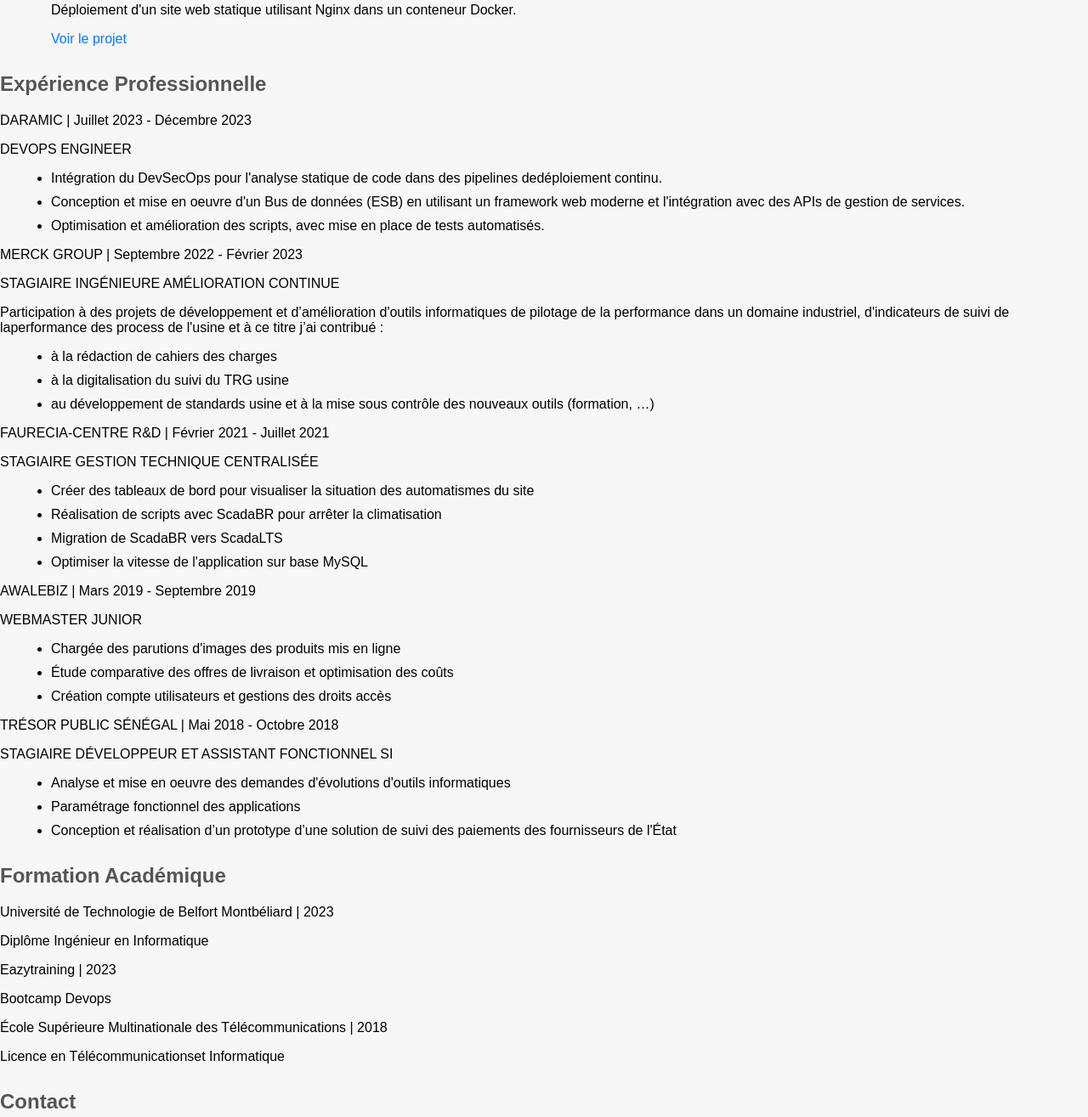
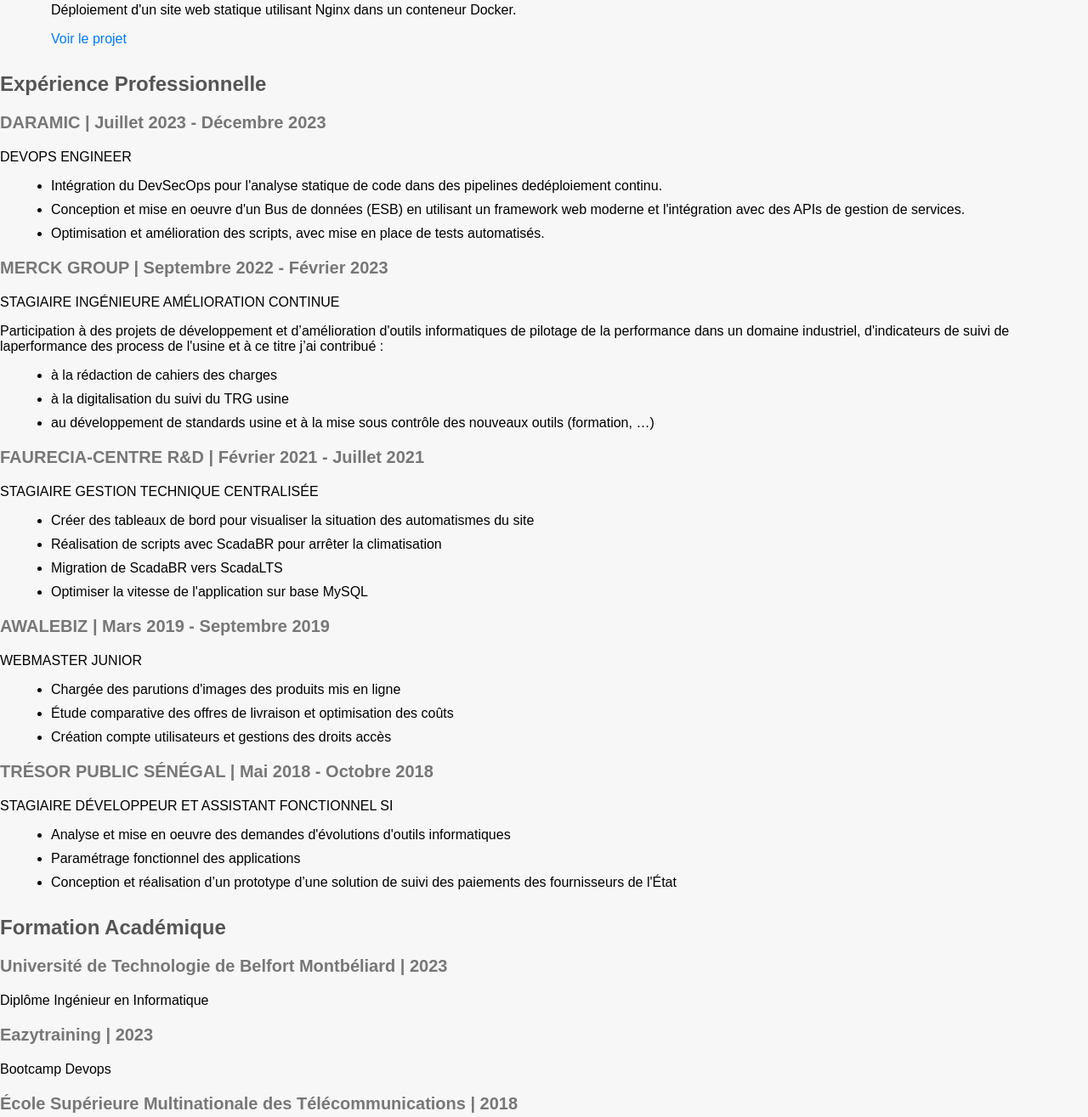
Before and after one commit to Binetou1996/Binetou1996.github.io, a plain HTML site: page index.html in a window 1280 px wide. Shown: the part 514-1829 px from the top of the page at 85% size. Drawn offline with Linux system fonts and the light colour scheme.

Commit message:
Changement du balise de titre des noms d'entreprise et d'école en H3

```diff
--- a/index.html
+++ b/index.html
@@ -29,14 +29,14 @@
         </li>
     </ul>
     <h2>Expérience Professionnelle</h2>
-    <p>DARAMIC | Juillet 2023 - Décembre 2023</p>
+    <h3>DARAMIC | Juillet 2023 - Décembre 2023</h3>
     <p>DEVOPS ENGINEER</p>
     <ul>
         <li>Intégration du DevSecOps pour l'analyse statique de code dans des pipelines dedéploiement continu.</li>
         <li>Conception et mise en oeuvre d'un Bus de données (ESB) en utilisant un framework web moderne et l'intégration avec des APIs de gestion de services.</li>
         <li>Optimisation et amélioration des scripts, avec mise en place de tests automatisés.</li>
     </ul>
-    <p>MERCK GROUP | Septembre 2022 - Février 2023</p>
+    <h3>MERCK GROUP | Septembre 2022 - Février 2023</h3>
     <p>STAGIAIRE INGÉNIEURE AMÉLIORATION CONTINUE</p>
     <p>Participation à des projets de développement et d’amélioration d'outils informatiques de pilotage de la performance dans un domaine industriel, d'indicateurs de suivi de laperformance des process de l'usine et à ce titre j’ai contribué :</p>
     <ul>
@@ -44,7 +44,7 @@
         <li>à la digitalisation du suivi du TRG usine</li>
         <li>au développement de standards usine et à la mise sous contrôle des nouveaux outils (formation, …)</li>
     </ul>
-    <p>FAURECIA-CENTRE R&D | Février 2021 - Juillet 2021</p>
+    <h3>FAURECIA-CENTRE R&D | Février 2021 - Juillet 2021</h3>
     <p>STAGIAIRE GESTION TECHNIQUE CENTRALISÉE</p>
     <ul>
         <li>Créer des tableaux de bord pour visualiser la situation des automatismes du site</li>
@@ -52,14 +52,14 @@
         <li>Migration de ScadaBR vers ScadaLTS</li>
         <li>Optimiser la vitesse de l'application sur base MySQL</li>
     </ul>
-    <p>AWALEBIZ | Mars 2019 - Septembre 2019</p>
+    <h3>AWALEBIZ | Mars 2019 - Septembre 2019</h3>
     <p>WEBMASTER JUNIOR</p>
     <ul>
         <li>Chargée des parutions d'images des produits mis en ligne</li>
         <li>Étude comparative des offres de livraison et optimisation des coûts</li>
         <li>Création compte utilisateurs et gestions des droits accès</li>
     </ul>
-    <p>TRÉSOR PUBLIC SÉNÉGAL | Mai 2018 - Octobre 2018</p>
+    <h3>TRÉSOR PUBLIC SÉNÉGAL | Mai 2018 - Octobre 2018</h3>
     <p>STAGIAIRE DÉVELOPPEUR ET ASSISTANT FONCTIONNEL SI</p>
     <ul>
         <li>Analyse et mise en oeuvre des demandes d'évolutions d'outils informatiques</li>
@@ -67,11 +67,11 @@
         <li>Conception et réalisation d’un prototype d’une solution de suivi des paiements des fournisseurs de l'État</li>
     </ul>
     <h2>Formation Académique</h2>
-    <p>Université de Technologie de Belfort Montbéliard | 2023</p>
+    <h3>Université de Technologie de Belfort Montbéliard | 2023</h3>
     <p>Diplôme Ingénieur en Informatique</p>
-    <p>Eazytraining | 2023</p>
+    <h3>Eazytraining | 2023</h3>
     <p>Bootcamp Devops</p>
-    <p>École Supérieure Multinationale des Télécommunications | 2018</p>
+    <h3>École Supérieure Multinationale des Télécommunications | 2018</h3>
     <p>Licence en Télécommunicationset Informatique</p>
 
     <h2>Contact</h2>
```
